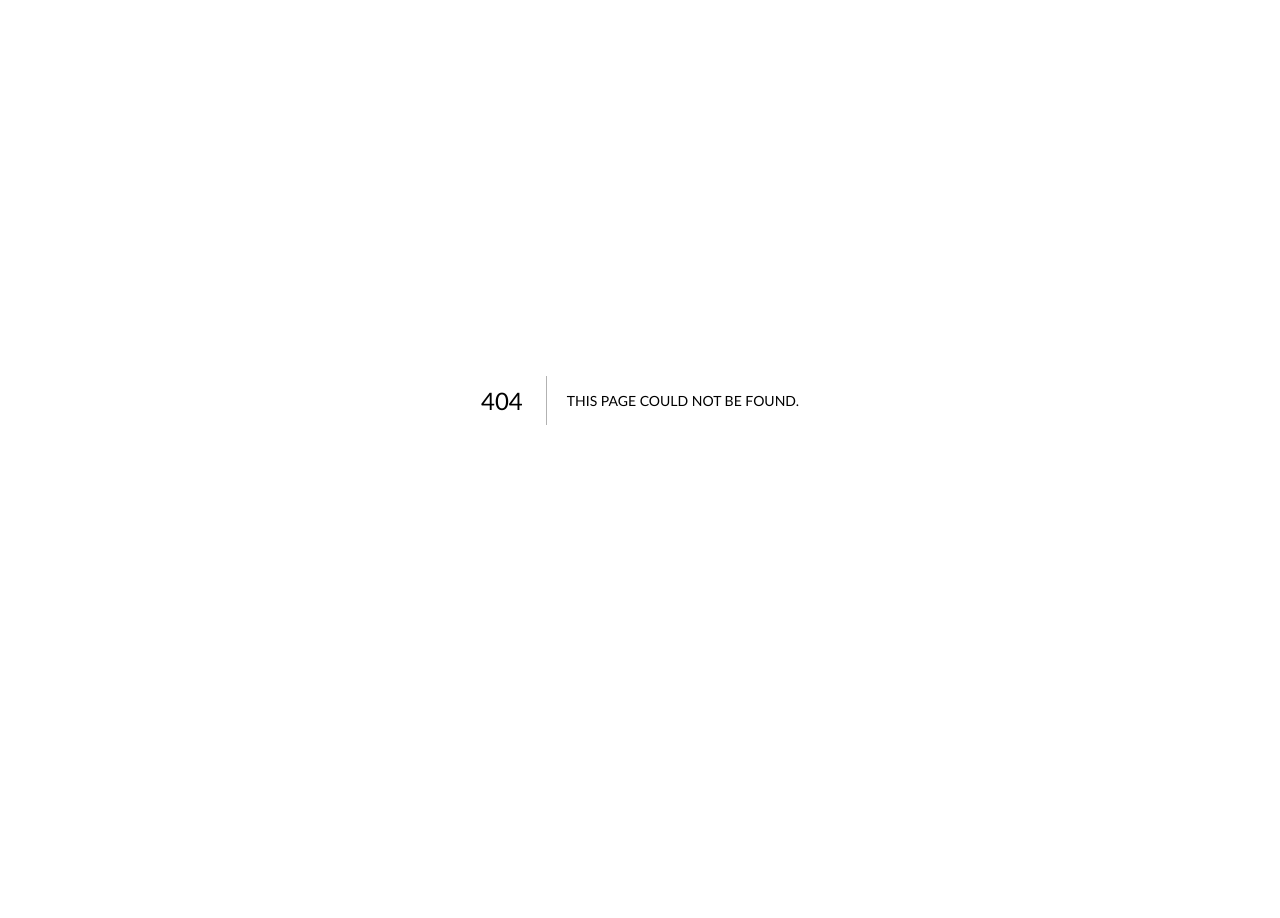
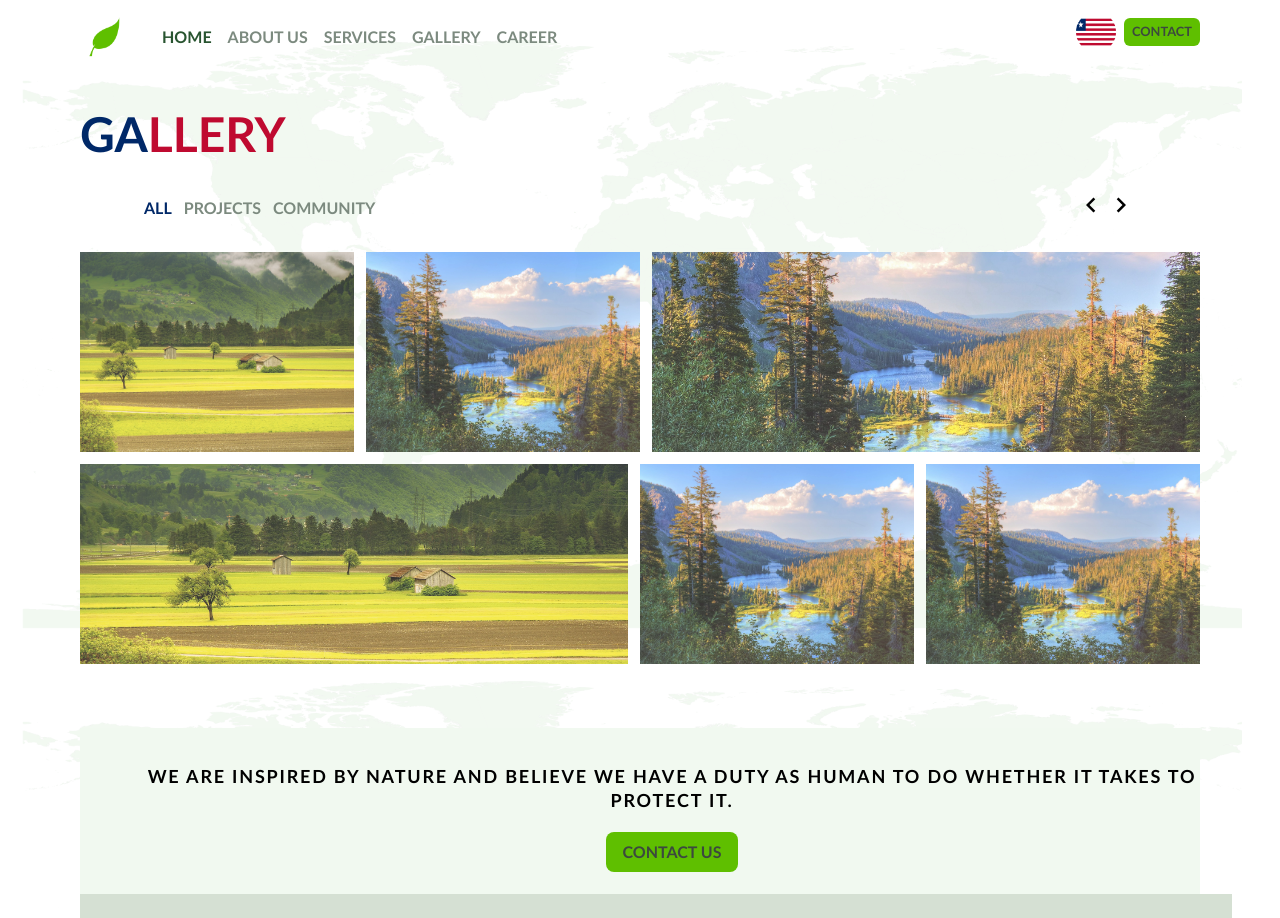
Before and after one commit to EarthmanAman/greenguards, a Next.js app: page /gallery in a window 1280 px wide. Before the commit this address had no page. Shown: the top 918 px of the page. Before the commit the page ends 800 px from the top, so only its background shows below. Built offline with nearby package versions, Linux system fonts and the light colour scheme.

Commit message:
gallery page

```diff
--- a/src/components/footer.js
+++ b/src/components/footer.js
@@ -6,7 +6,7 @@ const imageLoader = require("../../loader");
 export default function Footer() {
 
   return (
-    <div className='bg-[#D5E0D3] px-10 py-5'>
+    <div className='bg-[#D5E0D3] px-10 py-5 bottom-0'>
         <div className='flex justify-between w-full'>
         {/* Left */}
         <div className='flex'>
--- a/src/components/nav.js
+++ b/src/components/nav.js
@@ -31,7 +31,7 @@ export default function NavBar() {
                   <a href='#'>Services</a>
                 </li>
                 <li>
-                  <a href='#'>Gallery</a>
+                  <a href='/gallery'>Gallery</a>
                 </li>
                 <li>
                   <a href='#'>Career</a>
--- /dev/null
+++ b/src/pages/gallery.js
@@ -0,0 +1,91 @@
+import Image from 'next/image'
+import Footer from '@/components/footer';
+import Header from '@/components/header';
+import NavBar from '@/components/nav';
+import {MdOutlineKeyboardArrowRight, MdOutlineKeyboardArrowLeft} from "react-icons/md"
+import { GoQuote } from 'react-icons/go';
+import Contact from "../../public/assets/contact.jpg"
+import Field from "../../public/assets/field.jpg"
+
+const imageLoader = require("../../loader");
+
+
+export default function Gallery() {
+
+  return (
+    <div className="bg-my_bg min-h-[900px] bg-contain bg-repeat-y px-20 py-3 relative">
+      <Header />
+      <NavBar />
+      <main className=''>
+
+
+        <div className='mt-12'>
+            <h1 className='text-[#BF0A30]'><span className='text-[#002868]'>Ga</span>llery</h1>
+        </div>
+
+        <div className='flex items-end my-8 px-16'>
+            <div className='flex-[1.5] space-x-3 font-Calibri font-bold text-[#7C8A7F]'>
+                <a href='' className='text-[#002868]'>ALL</a>
+                <a href=''>PROJECTS</a>
+                <a href=''>COMMUNITY</a>
+            </div>
+            {/* <div className='flex-[2] px-16'>
+                <h6 className='mb-3'>PROJECT ONE</h6>
+                <p className='text-sm'>We are inspired by nature and believe we have a duty as human to do whether it takes to protect it.
+                    Nature and believe we have a duty as human to do whether it takes to protect it</p>
+            </div> */}
+            <div className='flex-[0.5]'>
+                <div className='flex justify-end'>
+                    <MdOutlineKeyboardArrowLeft size={30}/>
+                    <MdOutlineKeyboardArrowRight size={30}/>
+                </div>
+            </div>
+        </div>
+
+        <div className='mt-5'>
+            <div className='flex space-x-3 h-[200px] my-3'>
+                <div className='flex-1 overflow-hidden'>
+                    <Image  loader={imageLoader} src={Field} className="h-[100%] object-cover opacity-80" alt="environmental" />
+                </div>
+                <div className='flex-1 overflow-hidden'>
+                    <Image loader={imageLoader} src={Contact} className="h-[100%] object-cover opacity-80" alt="environmental" />
+                </div>
+                <div className='flex-[2] overflow-hidden'>
+                    <Image loader={imageLoader} src={Contact} className="h-[100%] object-cover opacity-80" alt="environmental" />
+                </div>
+            </div>
+
+            <div className='flex space-x-3 h-[200px] my-3'>
+                <div className='flex-[2] overflow-hidden'>
+                    <Image  loader={imageLoader} src={Field} className="h-[100%] object-cover opacity-80" alt="environmental" />
+                </div>
+                <div className='flex-1 overflow-hidden'>
+                    <Image loader={imageLoader} src={Contact} className="h-[100%] object-cover opacity-80" alt="environmental" />
+                </div>
+                <div className='flex-1 overflow-hidden'>
+                    <Image loader={imageLoader} src={Contact} className="h-[100%] object-cover opacity-80" alt="environmental" />
+                </div>
+            </div>
+
+        </div>
+
+
+        {/* Banner */}
+        <div className='bg-[#F1F9F0] py-5 h-[180px] flex items-center justify-center w-full text-center pl-16 my-16'>
+          <div>
+            <p className='uppercase font-bold'>We are inspired by nature and believe we have a duty as human to do whether it takes to protect it.</p>
+            <a href='/contact'>
+                <button className='bg-[#5FBF00] px-4 py-2 rounded-lg mt-5 text-[#3C493E] font-bold'>CONTACT US</button>
+            </a>
+          </div>
+
+        </div>
+
+
+        <div className='absolute w-[90%] bottom-0 left-20 right-20'>
+            <Footer />
+        </div>
+      </main>
+    </div>
+  )
+}
--- a/src/pages/index.js
+++ b/src/pages/index.js
@@ -292,7 +292,7 @@ export default function Home() {
           <p className='uppercase font-bold text-[#3E3B34]'>We are inspired by nature and believe we have a duty as human to do whether it takes to protect it.
           Nature and believe we have a duty as human to do whether it takes to protect it
           </p>
-          <a href=''>
+          <a href='/contact'>
             <button className='bg-[#5FBF00] px-4 py-2 rounded-lg mt-5 text-[#3C493E] font-bold'>CONTACT US</button>
           </a>
         </div>
```
